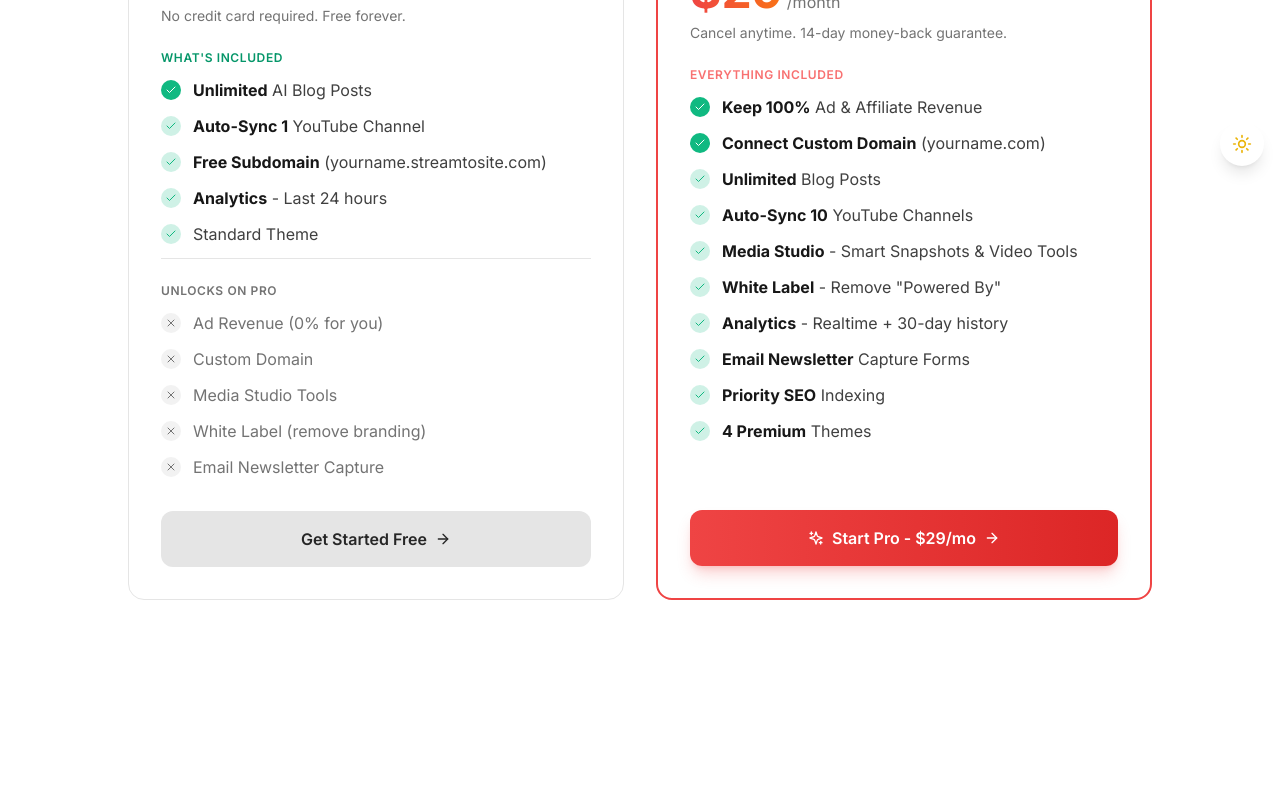
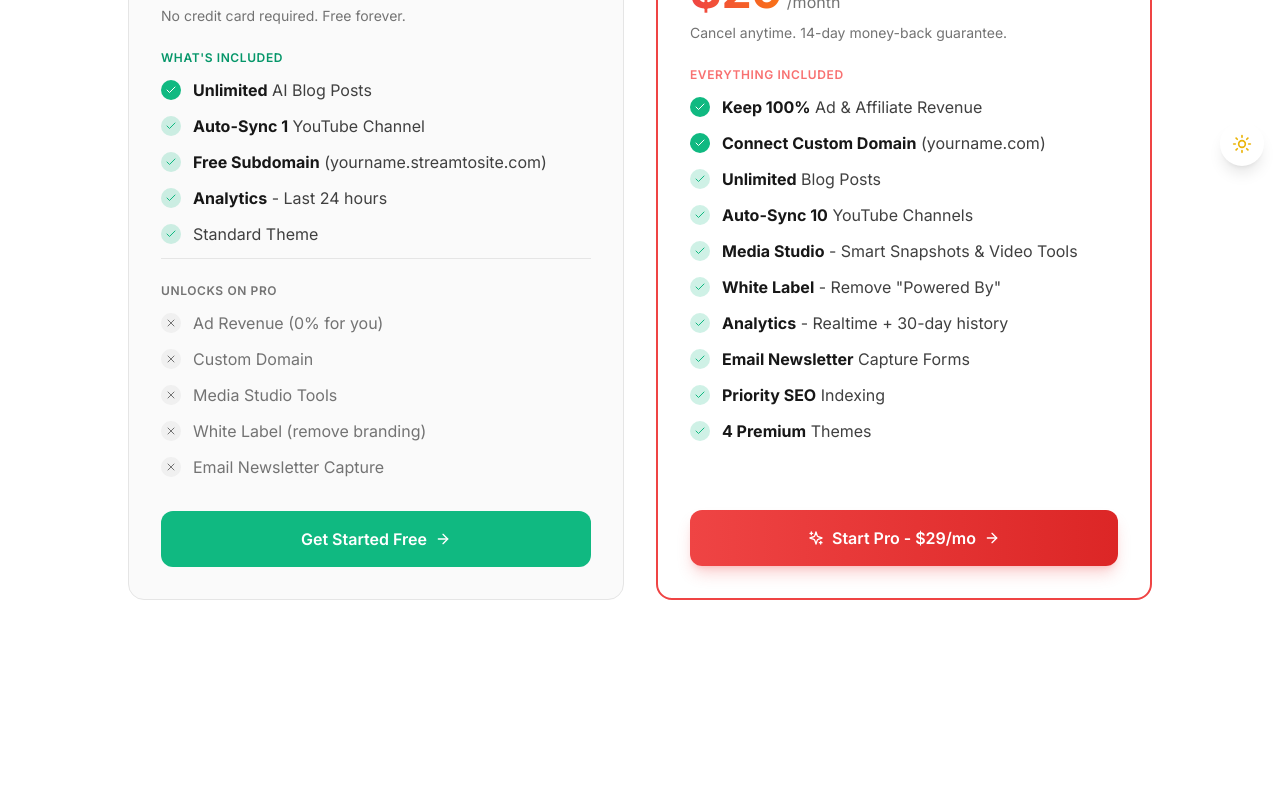
Before and after one commit to Baxa1997/streamToSite, a Next.js app: page /pricing in a window 1280 px wide. Shown: the part 618-1408 px from the top of the page. Built offline with nearby package versions, Linux system fonts and the light colour scheme.

Commit message:
Lucid AI: Workspace initialization

```diff
--- a/src/app/pricing/page.js
+++ b/src/app/pricing/page.js
@@ -57,7 +57,7 @@ const StarterCard = () => {
   const plan = PLANS.FREE
 
   return (
-    <div className="bg-white dark:bg-neutral-900 border border-neutral-200 dark:border-neutral-800 rounded-2xl p-8 flex flex-col h-full hover:border-neutral-300 dark:hover:border-neutral-700 transition-colors">
+    <div className="bg-neutral-50 dark:bg-neutral-950 border border-neutral-200 dark:border-neutral-800 rounded-2xl p-8 flex flex-col h-full">
       {/* Header */}
       <div className="mb-6">
         <div className="flex items-center gap-2 mb-2">
@@ -122,7 +122,7 @@ const StarterCard = () => {
       {/* CTA */}
       <Link
         href="/dashboard"
-        className="w-full py-4 px-6 rounded-xl font-semibold text-center transition-all duration-300 bg-neutral-200 hover:bg-neutral-300 dark:bg-neutral-800 dark:hover:bg-neutral-700 text-neutral-800 dark:text-white flex items-center justify-center gap-2"
+        className="w-full py-4 px-6 rounded-xl font-semibold text-center transition-all duration-300 bg-emerald-500 hover:bg-emerald-600 text-white flex items-center justify-center gap-2"
       >
         Get Started Free
         <ArrowRight className="w-4 h-4" />
```
